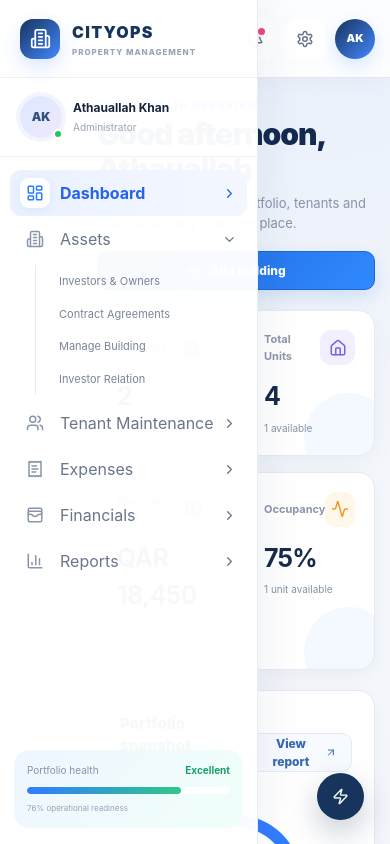
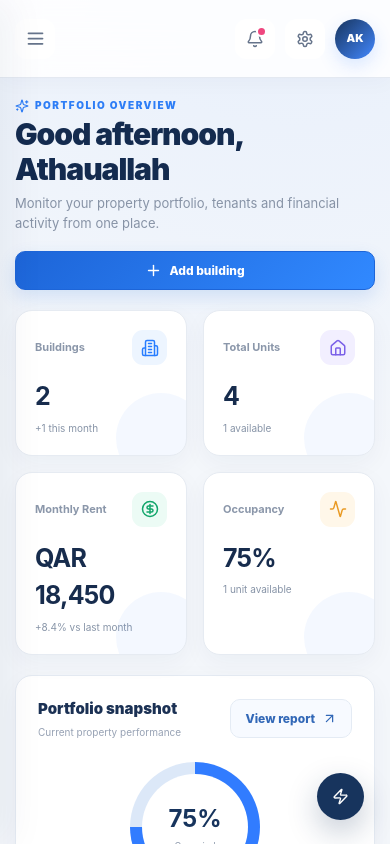
Before and after one commit to Naqhid/ops-city, a React (Vite) app: page / in a window 390 px wide. Shown: the top 844 px of the page. Built offline with nearby package versions, Linux system fonts and the light colour scheme.

Commit message:
fix-mobile-sidebar

```diff
--- a/src/main.tsx
+++ b/src/main.tsx
@@ -45,13 +45,14 @@ const sourceRows = [
 function App() {
   const [page, setPage] = useState<Page>('dashboard')
   const [collapsed, setCollapsed] = useState(false)
+  const [mobileOpen, setMobileOpen] = useState(false)
   const [open, setOpen] = useState<Record<NavGroup, boolean>>({ assets: true, tenant: false, expenses: false, financials: false, reports: false })
   const [query, setQuery] = useState('')
   const [selectedAgreement, setSelectedAgreement] = useState('Building Agreement')
   const [modal, setModal] = useState<'source' | 'delete' | null>(null)
   const [editingSource, setEditingSource] = useState(sourceRows[1])
 
-  const navigate = (next: Page) => { setPage(next); setQuery('') }
+  const navigate = (next: Page) => { setPage(next); setQuery(''); setMobileOpen(false) }
   const toggle = (key: NavGroup) => setOpen(v => ({ ...v, [key]: !v[key] }))
 
   const title = useMemo(() => ({
@@ -65,11 +66,12 @@ function App() {
 
   return (
     <div className="app-shell">
-      <Sidebar collapsed={collapsed} open={open} toggle={toggle} page={page} nav={nav} />
+      <Sidebar collapsed={collapsed} mobileOpen={mobileOpen} open={open} toggle={toggle} page={page} nav={nav} />
+      {mobileOpen && <div className="sidebar-backdrop" onClick={() => setMobileOpen(false)} aria-hidden="true" />}
       <div className={`main-shell ${collapsed ? 'sidebar-collapsed' : ''}`}>
         <header className="topbar">
           <div className="topbar-left">
-            <button className="icon-button" onClick={() => setCollapsed(v => !v)} aria-label="Toggle sidebar"><Menu size={21} /></button>
+            <button className="icon-button" onClick={() => { if (window.matchMedia('(max-width:760px)').matches) setMobileOpen(v => !v); else setCollapsed(v => !v) }} aria-label="Toggle sidebar"><Menu size={21} /></button>
             <div className="breadcrumb"><span>CityOps</span><ChevronRight size={14}/><strong>{title}</strong></div>
           </div>
           <div className="top-actions">
@@ -108,7 +110,7 @@ function App() {
   )
 }
 
-function Sidebar({ collapsed, open, toggle, page, nav }: { collapsed: boolean; open: Record<NavGroup, boolean>; toggle: (k: NavGroup) => void; page: Page; nav: (p: Page) => () => void }) {
+function Sidebar({ collapsed, mobileOpen, open, toggle, page, nav }: { collapsed: boolean; mobileOpen: boolean; open: Record<NavGroup, boolean>; toggle: (k: NavGroup) => void; page: Page; nav: (p: Page) => () => void }) {
   const group = (key: NavGroup, label: string, icon: React.ReactNode, items: [string, Page][]) => (
     <div className="nav-group">
       <button className={`nav-row ${items.some(([,p]) => p === page) ? 'group-active' : ''}`} onClick={() => toggle(key)} title={collapsed ? label : undefined}>
@@ -118,7 +120,7 @@ function Sidebar({ collapsed, open, toggle, page, nav }: { collapsed: boolean; o
       {!collapsed && open[key] && <div className="subnav">{items.map(([label, p]) => <button key={p} onClick={nav(p)} className={`subnav-row ${page === p ? 'active' : ''}`}>{label}</button>)}</div>}
     </div>
   )
-  return <aside className={`sidebar ${collapsed ? 'collapsed' : ''}`}>
+  return <aside className={`sidebar ${collapsed ? 'collapsed' : ''} ${mobileOpen ? 'mobile-open' : ''}`}>
     <div className="brand"><div className="brand-mark"><Building2 size={21}/></div>{!collapsed && <div><div className="brand-name">CITYOPS</div><div className="brand-sub">PROPERTY MANAGEMENT</div></div>}</div>
     {!collapsed && <div className="profile"><div className="profile-avatar">AK<span/></div><div><b>Athauallah Khan</b><small>Administrator</small></div></div>}
     <nav className="sidebar-nav">
```
Also changed, not shown: src/styles.css.
